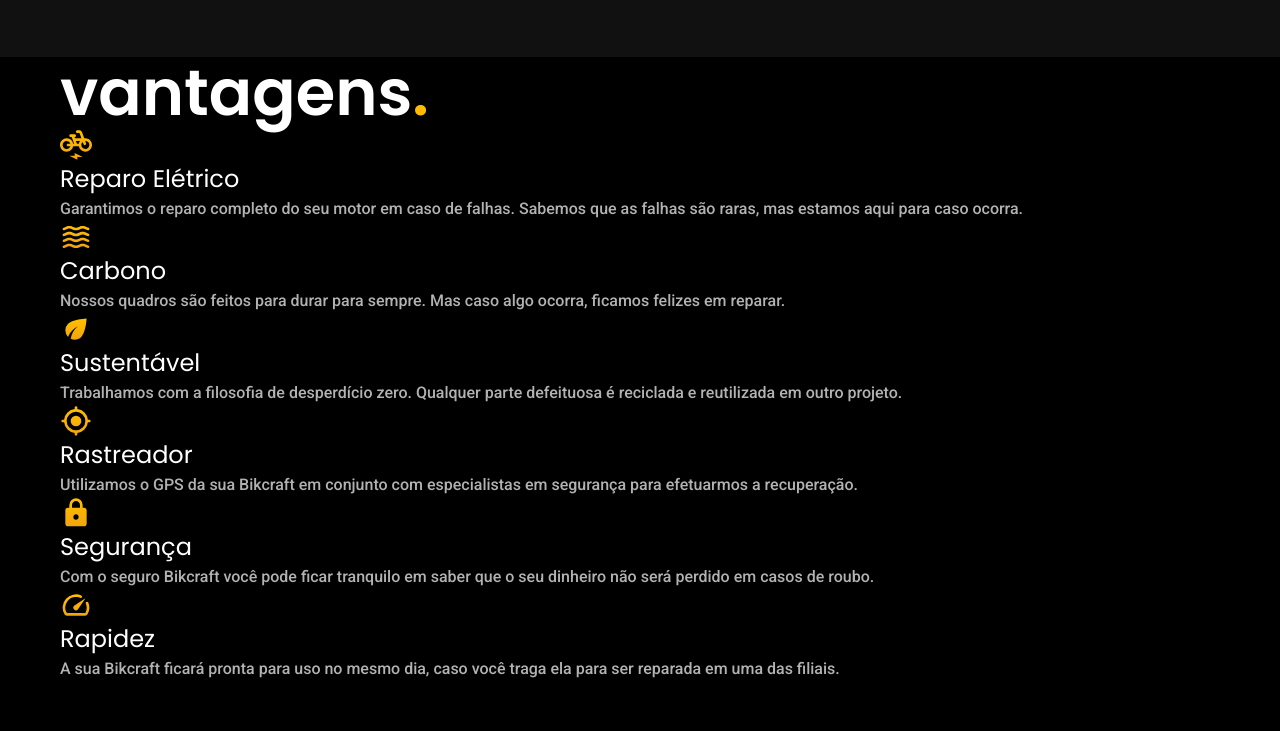
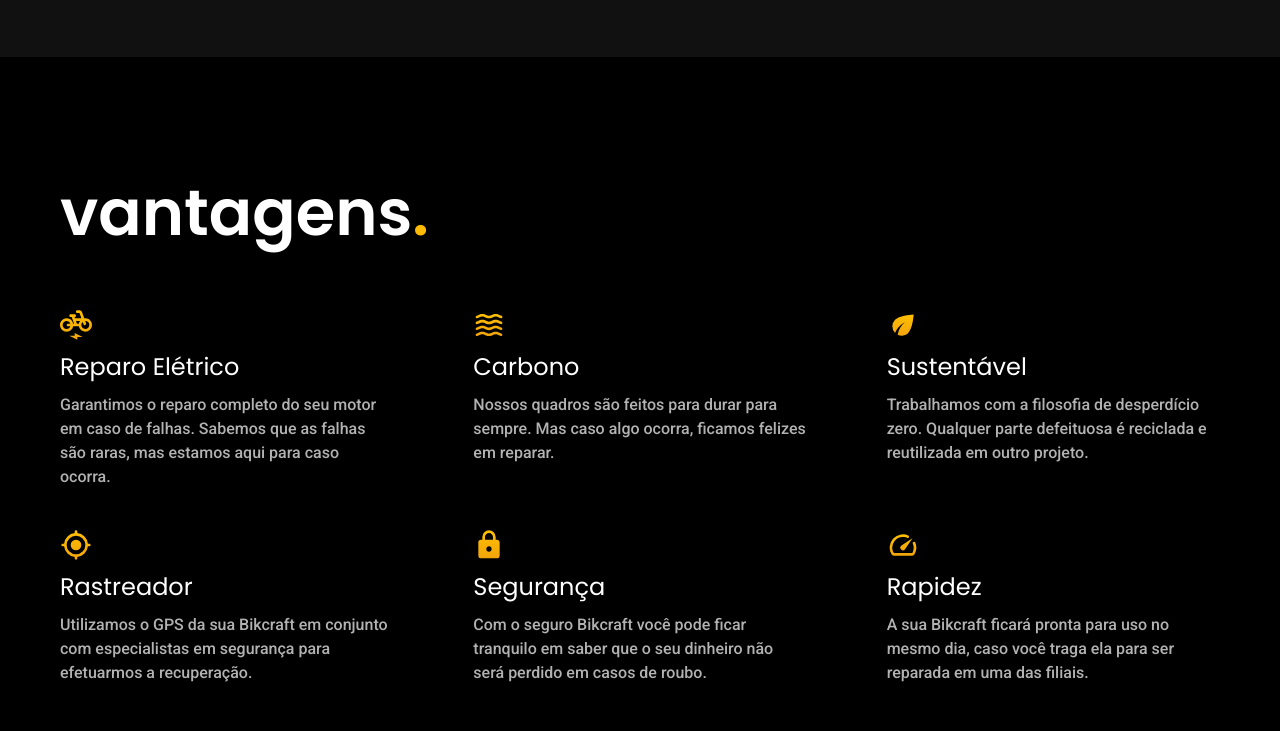
Before and after one commit to walterwa/bikcraft, a plain HTML site: page seguros.html in a window 1280 px wide. Shown: the part 809-1540 px from the top of the page. Drawn offline with Linux system fonts and the light colour scheme; files whose address does not match are found by name.

Commit message:
correção HTML seguros

```diff
--- a/seguros.html
+++ b/seguros.html
@@ -68,7 +68,7 @@
     </main>
 
     <article class="vantagens-bg">
-        <div class="vantanges container">
+        <div class="vantagens container">
             <h2 class="font-1-xxl cor-0">vantagens<span class="cor-p1">.</span></h2>
             <ul>
                 <li>
```
